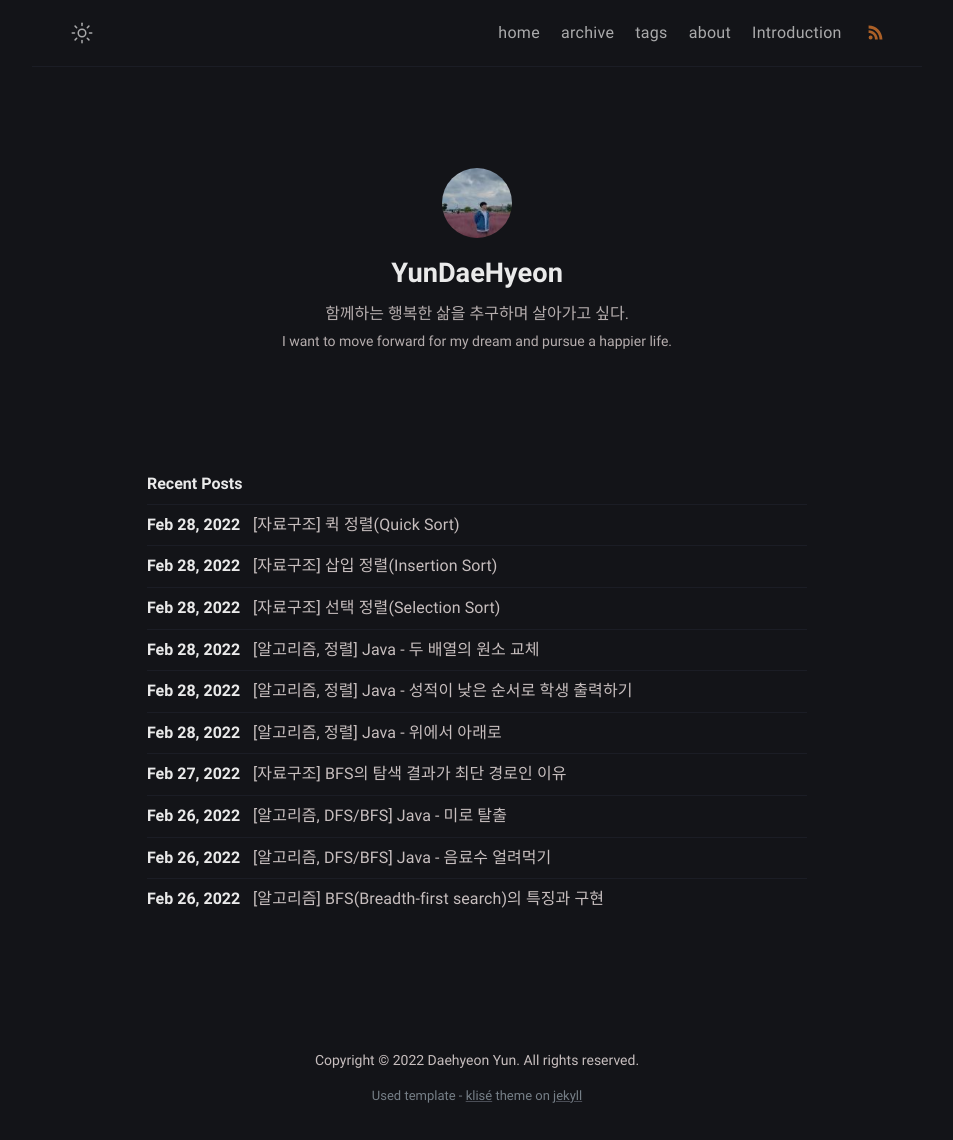
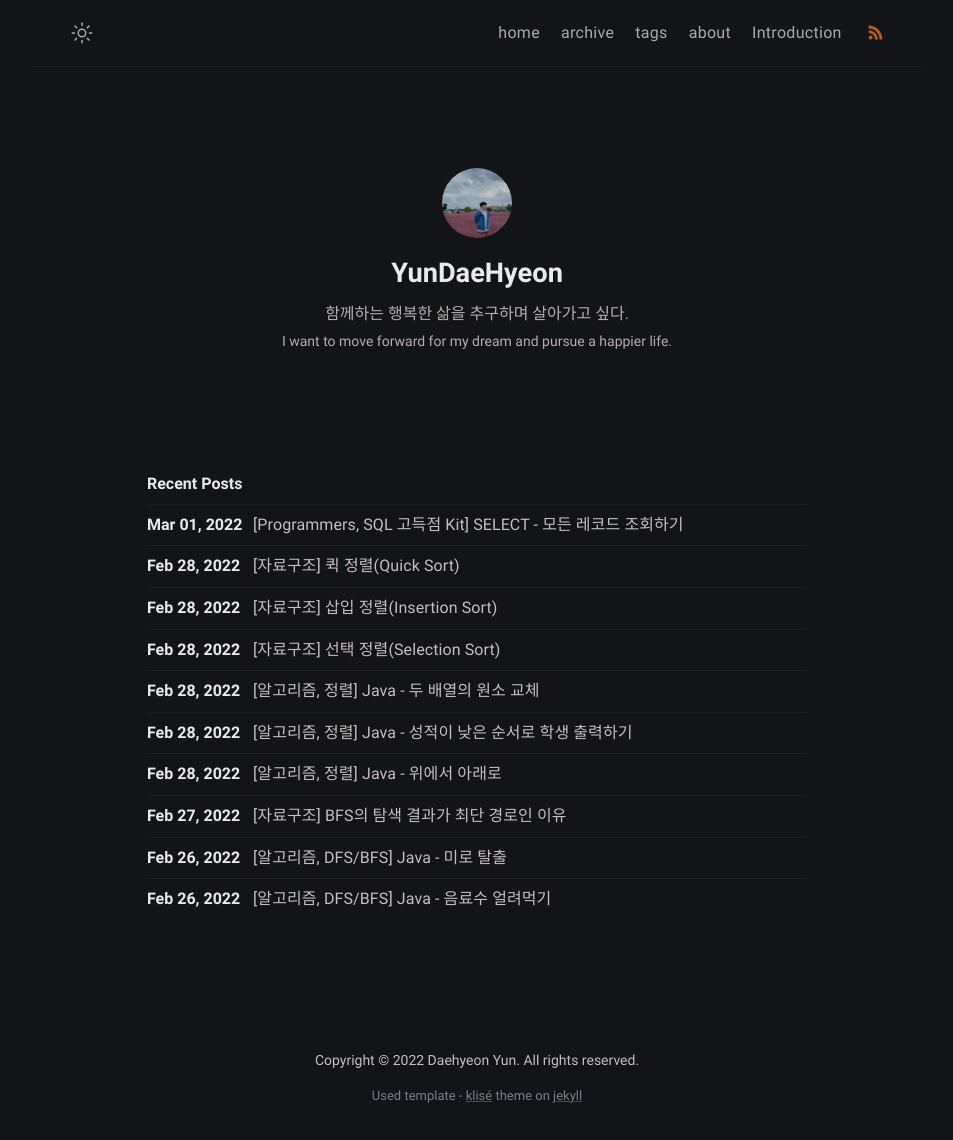
Before and after one commit to YunDaeHyeon/YunDaeHyeon.github.io, a Jekyll site: the page built from index.markdown, in a window 1280 px wide. Shown: the whole page, without its empty margins (163-1116 px from the left). Built offline with Jekyll 4.4.1, drawn with Linux system fonts in a browser that asks for light colours; some of the changed lines change nothing that is shown.

Commit message:
windows-22.03.01 programmers post1 add

````diff
--- a/_config.yml
+++ b/_config.yml
@@ -2,7 +2,7 @@
 title: That's DaeHyeon Git blog # site title
 description: 열심히 살아가고 싶은 대현의 공간
 lang: ko/KR # default lang
-timezone: Asia/Seoul # set your timezone
+timezone:
 image: /assets/img/avatar.jpg # This image used for Open Graph more info https://ogp.me/
 repo: https://github.com/YunDaeHyeon/YunDaeHyeon.github.io # site repo [optional]
 mode: dark # default theme "dark" | "light"
--- /dev/null
+++ b/_posts/Programmers/2022-03-01-programmers-post1.md
@@ -0,0 +1,63 @@
+---
+layout: post
+title:  "[Programmers, SQL 고득점 Kit] SELECT - 모든 레코드 조회하기"
+date:   2022-03-01 15:01:00+0900
+categories: jekyll update
+tags: [programmers]
+---
+
+<p align="center"><img src="/assets/img/blog/정보/프로그래머스.png"></p>
+
+# 프로그래머스 SQL 고득점 SELECT LEVEL 1 - 모든 레코드 조회하기
+## 문제
+ANIMAL_INS 테이블은 동물 보호소에 들어온 동물의 정보를 담은 테이블입니다. ANIMAL_INS 테이블 구조는 다음과 같으며, ANIMAL_ID, ANIMAL_TYPE, DATETIME, INTAKE_CONDITION, NAME, SEX_UPON_INTAKE는 각각 동물의 아이디, 생물 종, 보호 시작일, 보호 시작 시 상태, 이름, 성별 및 중성화 여부를 나타냅니다.
+
+```sql
+# ANIMAL_INS 테이블
+NAME                TYPE        NULLABLE
+ANIMAL_ID           VARCHAR(N)	FALSE
+ANIMAL_TYPE         VARCHAR(N)	FALSE
+DATETIME            DATETIME	FALSE
+INTAKE_CONDITION    VARCHAR(N)	FALSE
+NAME                VARCHAR(N)	TRUE
+SEX_UPON_INTAKE     VARCHAR(N)	FALSE
+```
+
+---
+
+동물 보호소에 들어온 모든 동물의 정보를 ANIMAL_ID순으로 조회하는 SQL문을 작성해주세요. SQL을 실행하면 다음과 같이 출력되어야 합니다.
+
+```sql
+ANIMAL_ID   ANIMAL_TYPE DATETIME                INTAKE_CONDITION    NAME    SEX_UPON_INTAKE
+A349996     Cat         2018-01-22 14:32:00	    Normal            Sugar	Neutered Male
+A35027      Cat         2017-08-13 13:50:00	    Normal            Jewel	Spayed Female
+A350375     Cat         2017-03-06 15:01:00	    Normal            Meo     Neutered Male
+A352555     Dog         2014-08-08 04:20:00	    Normal            Harley	Spayed Female
+```
+
+# 정답
+```sql
+SELECT * from ANIMALS_INS Order By ANIMAL_ID
+```
+
+# 설명
+`SELECT * from`에서 `*`으로 모든 필드를 대상으로 `ANIMALS_INS` 테이블에서 조회를 한다.
+= 선택(select)한다. 모든 필드를(*) 어디에서(from) ANIMALS_INS 테이블에서
+어떻게(Order By, 가져온 필드의 데이터를 정렬) ANIMAL_ID 순으로.
+
+# ORDER BY절
+SELECT문을 사용할 때 오름차순 혹은 내림차순으로 데이터를 정렬하기 위해 사용하는 구절이다.
+**ORDER BY**는 항상 SELECT문의 맨 마지막에 위치한다.
+
+# 기본 구조
+```sql
+SELECT * from {table_name} ORDER BY {column_name} (ASC, DESC)
+```
+ASC : 기본값이며 오름차순이다.
+DESC : 내림차순이다.
+
+
+
+---
+[문제 출처]
+[프로그래머스](https://programmers.co.kr/)의 SQL 고득점 Kit
````
Also changed, not shown: Gemfile.lock, assets/img/blog/정보/프로그래머스.png (added).
